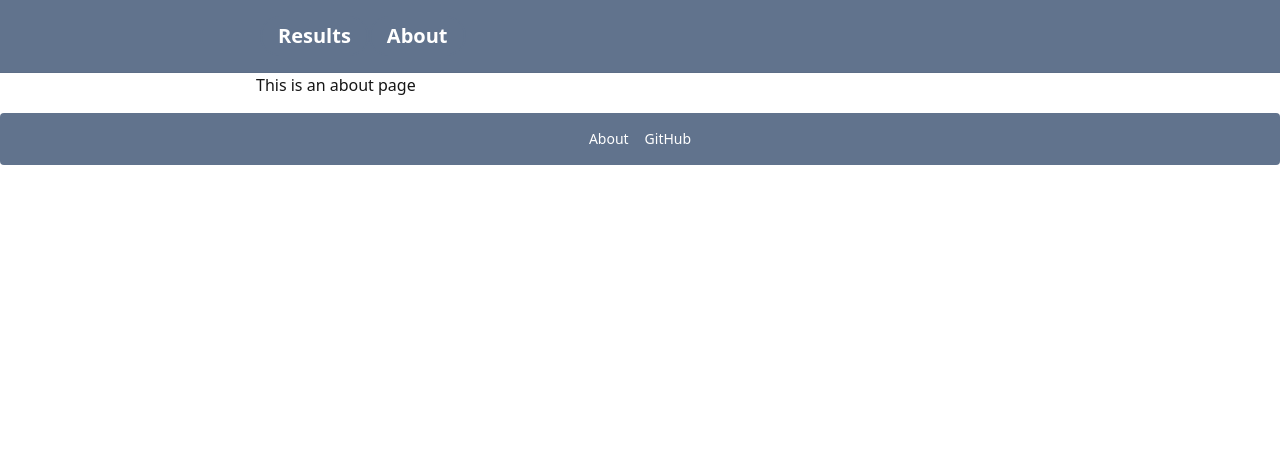
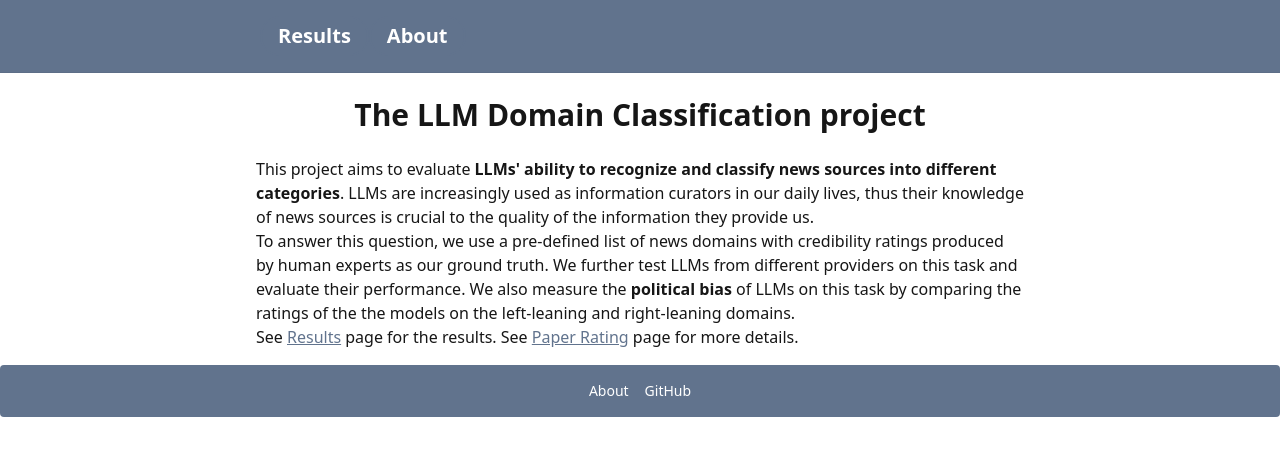
Before and after one commit to yang3kc/llm_domain_classification, a Vue app in the folder frontend/: page /about in a window 1280 px wide. Shown: the top 456 px of the page. Built offline with nearby package versions, Linux system fonts and the light colour scheme.

Commit message:
✨ feat(about): enhance about page with project details and links

```diff
--- a/frontend/src/views/AboutView.vue
+++ b/frontend/src/views/AboutView.vue
@@ -7,7 +7,21 @@ import Footer from '@/components/Footer.vue'
   <div>
     <NavBar />
     <div class="container mx-auto">
-      <h1>This is an about page</h1>
+      <h1 class="text-3xl text-center font-bold my-6">The LLM Domain Classification project</h1>
+      <p>
+        This project aims to evaluate <strong>LLMs' ability to recognize and classify news sources into different categories</strong>.
+        LLMs are increasingly used as information curators in our daily lives, thus their knowledge of news sources is crucial to the quality of the information they provide us.
+      </p>
+      <p>
+        To answer this question, we use a pre-defined list of news domains with credibility ratings produced by human experts as our ground truth.
+        We further test LLMs from different providers on this task and evaluate their performance.
+        We also measure the <strong>political bias</strong> of LLMs on this task by comparing the ratings of the the models on the left-leaning and right-leaning domains.
+      </p>
+      <p>
+        See <router-link to="/" class="link link-neutral">Results</router-link> page for the results.
+        See <router-link to="/paper-rating" class="link link-neutral">Paper Rating</router-link> page for more details.
+      </p>
+
     </div>
     <Footer />
   </div>
```
